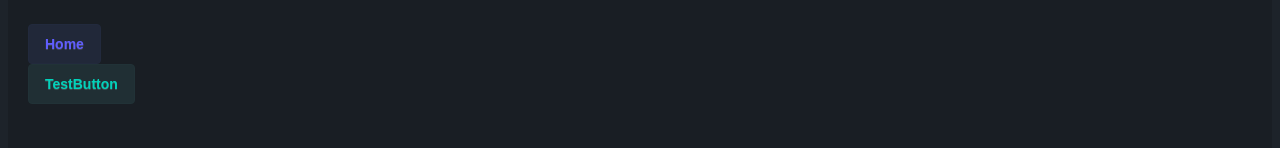
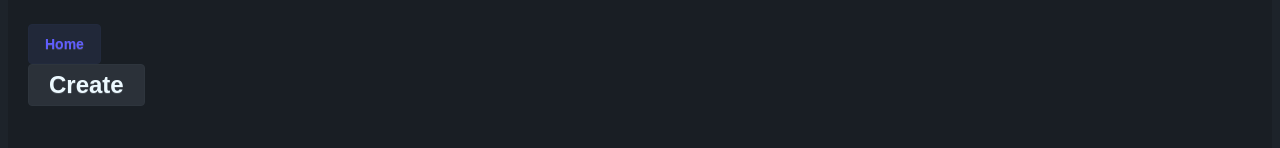
Before and after one commit to Alanimustafa/LRN-NEXTJS-MOSH, a Next.js app: page /users/new in a window 1280 px wide. Shown: the part 152-300 px from the top of the page. Built offline with nearby package versions, Linux system fonts and the light colour scheme.

Commit message:
New user create button has been added and useRouter hook is used to redirect to users page

```diff
--- a/app/users/new/page.tsx
+++ b/app/users/new/page.tsx
@@ -1,7 +1,20 @@
+"use client"
+// This is a client component
+
 import React from 'react'
 import Link from 'next/link'
+import { useRouter } from 'next/navigation'
 
 const NewUserPage = () => {
+  const router = useRouter()
+
+  const handleCreateUser = () => {
+    // Simulate user creation logic
+    alert("User created!")
+    // Redirect to the users page after user creation
+    router.push("/users")
+  }
+
   return (
     <>
       <div>
@@ -9,7 +22,7 @@ const NewUserPage = () => {
         <br />
         <Link href="/" className='btn btn-soft btn-primary'>Home</Link>
         <br />
-        <button className="btn btn-soft btn-accent">TestButton</button>
+        <button onClick={handleCreateUser} className="btn btn-soft btn-ghost p-5 text-2xl">Create</button>
       </div>
     </>
   )
```
